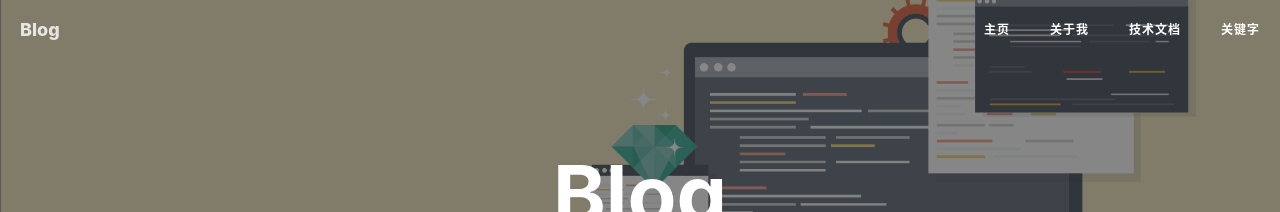
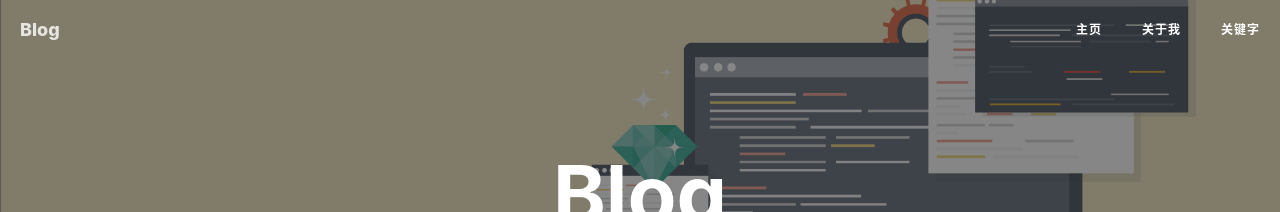
Before and after one commit to superZhouDaLu/superzhoudalu.github.io, a Jekyll site: the page built from index.html, in a window 1280 px wide. Shown: the top 212 px of the page. Built offline with Jekyll 4.4.1, drawn with Linux system fonts in a browser that asks for light colours; nearby versions of some CDN libraries; the list of posts is cut into pages by our own code; comment, search, counter and statistics services are not loaded.

Commit message:
fixed ===> : 样式存在冲突，取消首页导航链接。

```diff
--- a/docs/index.html
+++ b/docs/index.html
@@ -1,11 +1,3 @@
----
-
-title: 技术文档
-
-layout: default
-
----
-
 <!DOCTYPE html>
 <html lang="zh-CN">
   <head>
```
